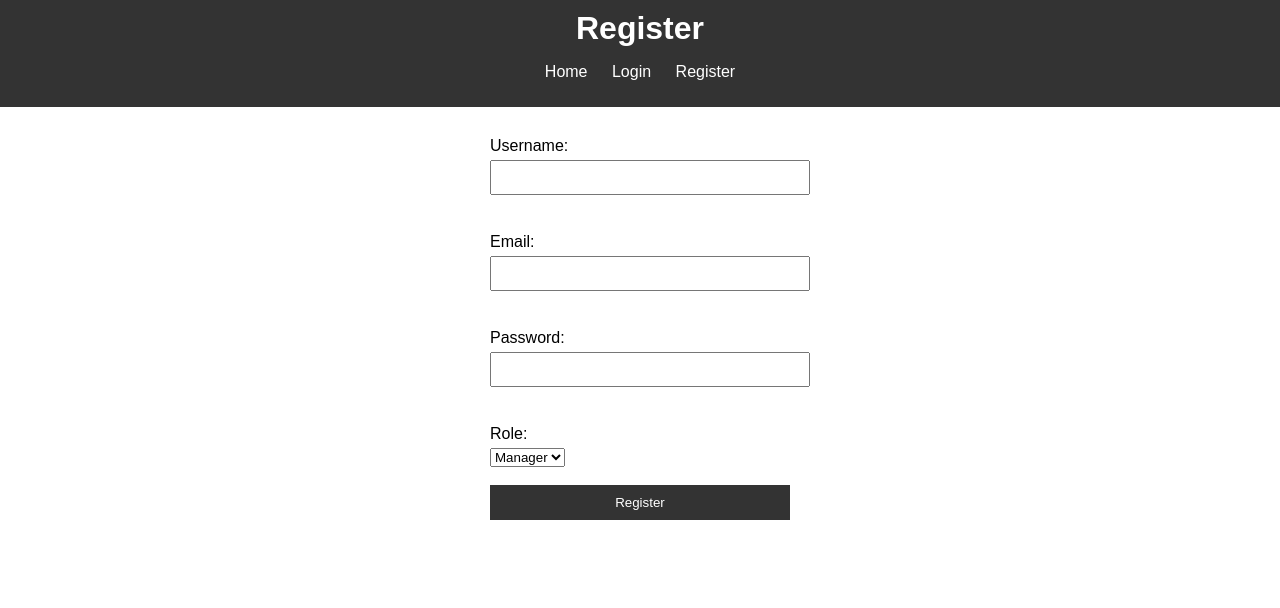
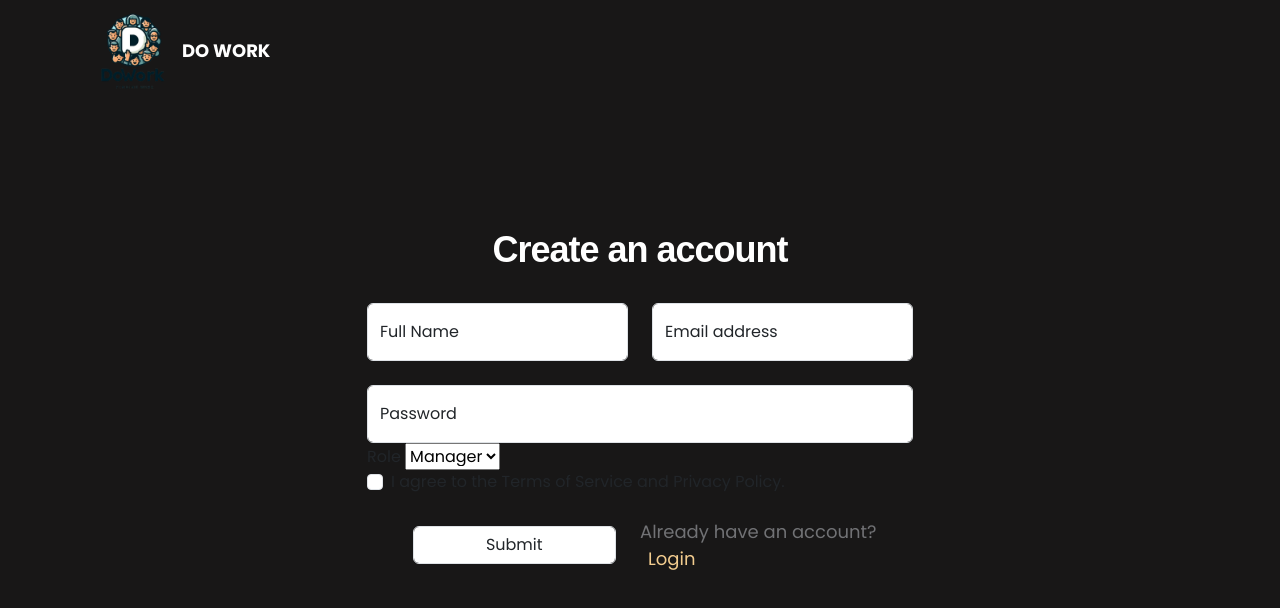
Before and after one commit to AtheerAzaizeh/TryProject, a plain HTML site: page frontend/register.html in a window 1280 px wide. Drawn offline with nearby package versions, Linux system fonts and the light colour scheme; a web font is replaced by a local one.

Commit message:
create file register.html

```diff
--- a/frontend/register.html
+++ b/frontend/register.html
@@ -1,43 +1,134 @@
-<!DOCTYPE html>
+<!doctype html>
 <html lang="en">
     <head>
-  <meta charset="UTF-8">
-  <meta name="viewport" content="width=device-width, initial-scale=1.0">
-  <title>Register</title>
-  <link rel="stylesheet" href="css/styles.css">
+        <meta charset="utf-8">
+        <meta name="viewport" content="width=device-width, initial-scale=1">
+
+        <meta name="description" content="">
+        <meta name="author" content="">
+
+        <title>Do Work | Register or Create an account</title>
+
+        <!-- CSS FILES -->
+        <link rel="preconnect" href="https://fonts.googleapis.com">
+
+        <link rel="preconnect" href="https://fonts.gstatic.com" crossorigin>
+
+        <link href="https://fonts.googleapis.com/css2?family=Poppins:ital,wght@0,200;0,400;0,700;1,200&family=Unbounded:wght@400;700&display=swap" rel="stylesheet">
+
+        <link href="css/bootstrap.min.css" rel="stylesheet">
+
+        <link href="css/bootstrap-icons.css" rel="stylesheet">
+
+        <link href="css/Login.css" rel="stylesheet">
     </head>
     <body>
-  <header>
-    <h1>Register</h1>
+        <main>
+            <header class="site-header">
+                <div class="container">
+                    <div class="row justify-content-between">
+                        <div class="col-lg-12 col-12 d-flex">
+                            <a class="site-header-text d-flex justify-content-center align-items-center me-auto" href="index.html">
+                              <div class="logo"></div>
+                                <span>
+                                    Do work
+                                </span>
+                            </a>
+            </header>
+
+            <div class="offcanvas offcanvas-end" data-bs-scroll="true" tabindex="-1" id="offcanvasMenu" aria-labelledby="offcanvasMenuLabel">
+                <div class="offcanvas-header">
+                    <button type="button" class="btn-close ms-auto" data-bs-dismiss="offcanvas" aria-label="Close"></button>
+                </div>
+
+                <div class="offcanvas-body d-flex flex-column justify-content-center align-items-center">
                     <nav>
                         <ul>
-        <li><a href="index.html">Home</a></li>
-        <li><a href="login.html">Login</a></li>
-        <li><a href="register.html">Register</a></li>
+                            <li>
+                                <a href="login.html">Login Form</a>
+                            </li>
+
+                            <li>
+                                <a class="active" href="register.html">Create an account</a>
+                            </li>
                         </ul>
                     </nav>
-  </header>
-  <main>
-    <form id="registerForm">
-        <label for="username">Username:</label>
-        <input type="text" id="username" name="username" required><br><br>
+                </div>
+            </div>
+            <section class="hero-section d-flex justify-content-center align-items-center">
+                <div class="container">
+                    <div class="row">
 
-        <label for="email">Email:</label>
-        <input type="email" id="email" name="email" required><br><br>
+                        <div class="col-lg-6 col-12 mx-auto">
+                            <form id="registerForm" role="form" method="post">
+                                <h2 class="hero-title text-center mb-4 pb-2">Create an account</h2>
 
-        <label for="password">Password:</label>
-        <input type="password" id="password" name="password" required><br><br>
+                                <div class="row">
+                                    <div class="col-lg-6 col-md-6 col-12">
+                                        <div class="form-floating">
+                                          <input type="text" name="full-name" id="username" class="form-control" placeholder="Full Name" required="">
 
-        <label for="role">Role:</label>
+                                          <label for="floatingInput">Full Name</label>
+                                        </div>
+                                    </div>
+
+                                    <div class="col-lg-6 col-md-6 col-12">
+                                        <div class="form-floating mb-4 p-0">
+                                            <input type="email" name="email" id="email" pattern="[^ @]*@[^ @]*" class="form-control" placeholder="Email address" required="">
+
+                                            <label for="email">Email address</label>
+                                        </div>
+                                    </div>
+
+                                    <div class="col-lg-12 col-12">
+                                        <div class="form-floating p-0">
+                                            <input type="password" name="password" id="password" class="form-control" placeholder="Password" required="">
+
+                                            <label for="password">Password</label>
+                                        </div>
+                                    <div class="col-lg-6 col-12">
+                                        <label for="role">Role
                                         <select id="role" name="role" required>
                                             <option value="manager">Manager</option>
                                             <option value="worker">Worker</option>
-        </select><br><br>
+                                        </select>
+                                      </label>
+                                        </div>
+                                        <div class="form-check mb-4">
+                                            <input class="form-check-input" type="checkbox" value="" id="flexCheckDefault">
 
-        <button type="submit">Register</button>
+                                            <label class="form-check-label" for="flexCheckDefault">
+                                                I agree to the Terms of Service and Privacy Policy.
+                                            </label>
+                                        </div>
+                                    </div>
+
+                                    <div class="row justify-content-center align-items-center">
+                                        <div class="col-lg-5 col-md-5 col-5 ms-auto">
+                                            <button type="submit" class="form-control" id="submit">Submit</button>
+                                        </div>
+
+                                        <div class="col-lg-6 col-md-6 col-7">
+                                            <p class="mb-0">Already have an account? <a href="login.html" class="ms-2">Login</a></p>
+                                        </div>
+                                    </div>
+                                </div>
                             </form>
-    <p id="register-error" style="color: red;"></p>
+                            </div>
+                        </div>
+                    </div>
+                </div>
+
+<!--               <div class="video-wrap">
+                    <video autoplay="" loop="" muted="" class="custom-video" poster="">
+                        <source src="videos/video.mp4" type="video/mp4">
+
+                        Your browser does not support the video tag.
+                    </video>
+                </div>-->
+            </section>
         </main>
-  <script src="js/register.js"></script>
+        <script src="js/bootstrap/bootstrap.bundle.min.js"></script>
+        <script src="js/login-signup/register.js"></script>
     </body>
 </html>
```
Lines whose indentation alone changed are shown as unchanged.
